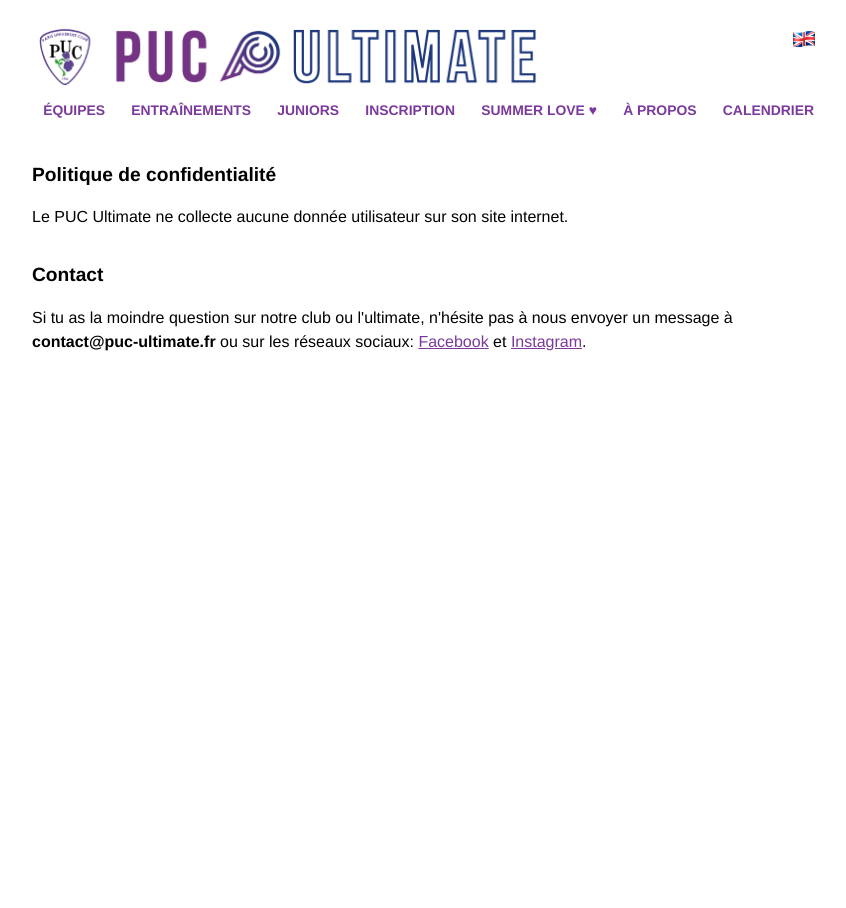
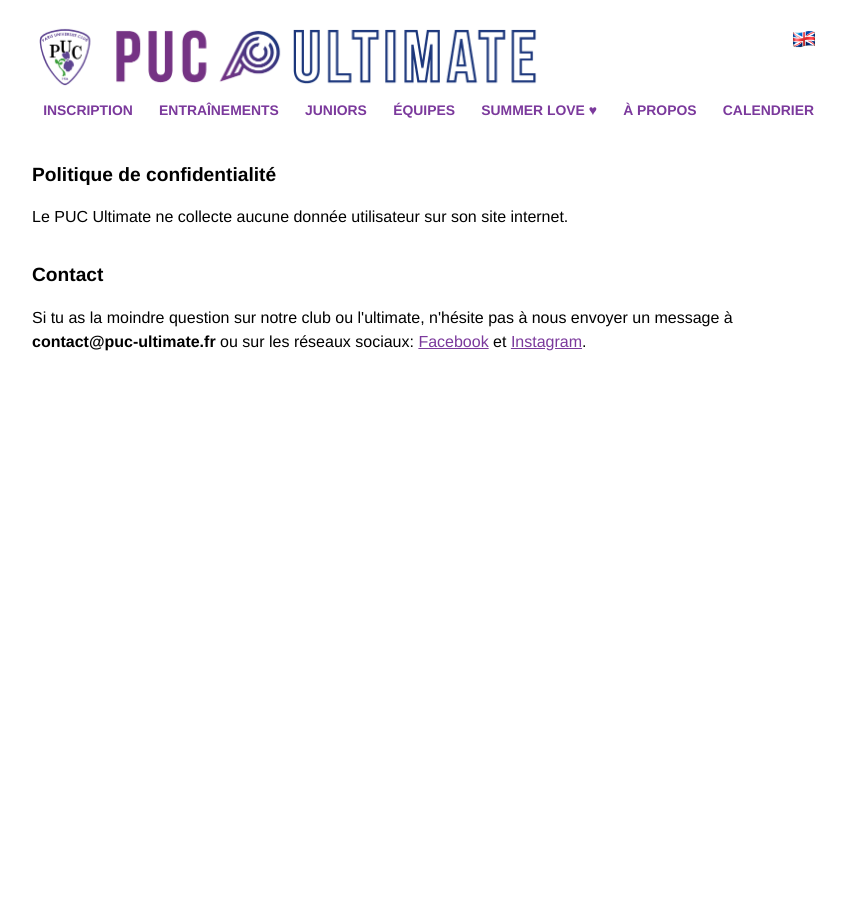
Before and after one commit to ahouhpuc/ahouhpuc.github.io, a Jekyll site: the page built from privacy.markdown, in a window 1280 px wide. Shown: the whole page, without its empty margins (208-1054 px from the left). Built offline with Jekyll 4.4.1, drawn with Linux system fonts in a browser that asks for light colours.

Commit message:
Update menu.fr.html

```diff
--- a/_includes/menu.fr.html
+++ b/_includes/menu.fr.html
@@ -1,8 +1,8 @@
 <ul>
-  <li><a {% if page.path contains "equipes" %} class="current" {% endif %} href="equipes.html">Équipes</a></li>
+  <li><a {% if page.path contains "inscription" %} class="current" {% endif %} href="inscription.html">Inscription</a></li>
   <li><a {% if page.path contains "entrainements" %} class="current" {% endif %} href="entrainements.html">Entraînements</a></li>
   <li><a {% if page.path contains "juniors" %} class="current" {% endif %} href="juniors.html">Juniors</a></li>
-  <li><a {% if page.path contains "inscription" %} class="current" {% endif %} href="inscription.html">Inscription</a></li>
+  <li><a {% if page.path contains "equipes" %} class="current" {% endif %} href="equipes.html">Équipes</a></li>
   <li><a {% if page.path contains "summer-love" %} class="current" {% endif %} href="summer-love.html">Summer&nbsp;Love&nbsp;♥</a></li>
   <li><a {% if page.path contains "a-propos" %} class="current" {% endif %} href="a-propos.html">À propos</a></li>
   <li><a {% if page.path contains "calendrier" %} class="current" {% endif %} href="calendrier.html">Calendrier</a></li>
```
